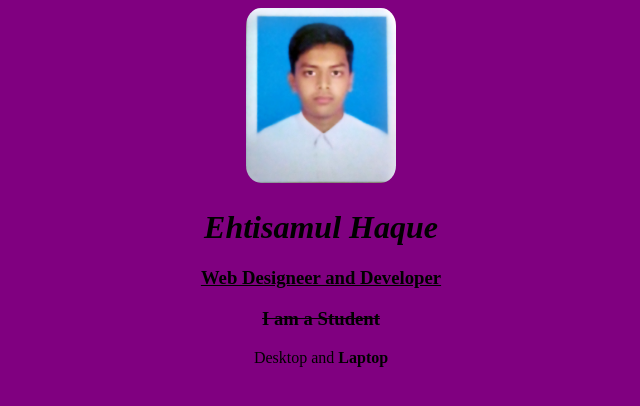
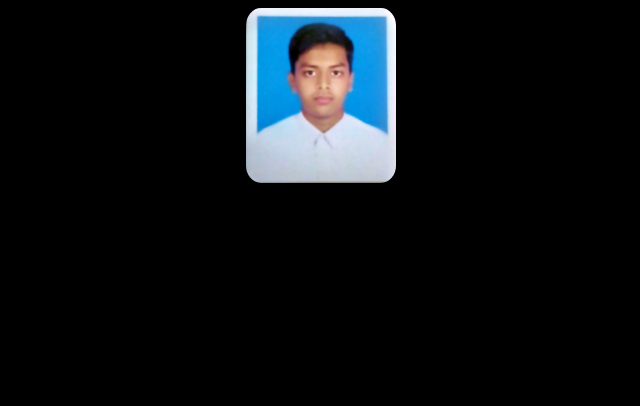
Before and after one commit to Eh-haque/LEDP-css-class-2, a plain HTML site: page index.html in a window 1280 px wide. Shown: the whole page, without its empty margins (319-959 px from the left). Drawn offline with Linux system fonts and the light colour scheme.

Commit message:
Update index.html

```diff
--- a/index.html
+++ b/index.html
@@ -5,7 +5,7 @@
     <meta name="viewport" content="width=device-width, initial-scale=1.0">
     <title>Extra class</title>
 </head>
-<body bgcolor="purple">
+<body bgcolor="black">
     <center>
         <img src="IMG_20200130_142636.jpg" style="width:150px; border-radius:10%; " alt="">
         <i><h1>Ehtisamul Haque</h1></i>
```
